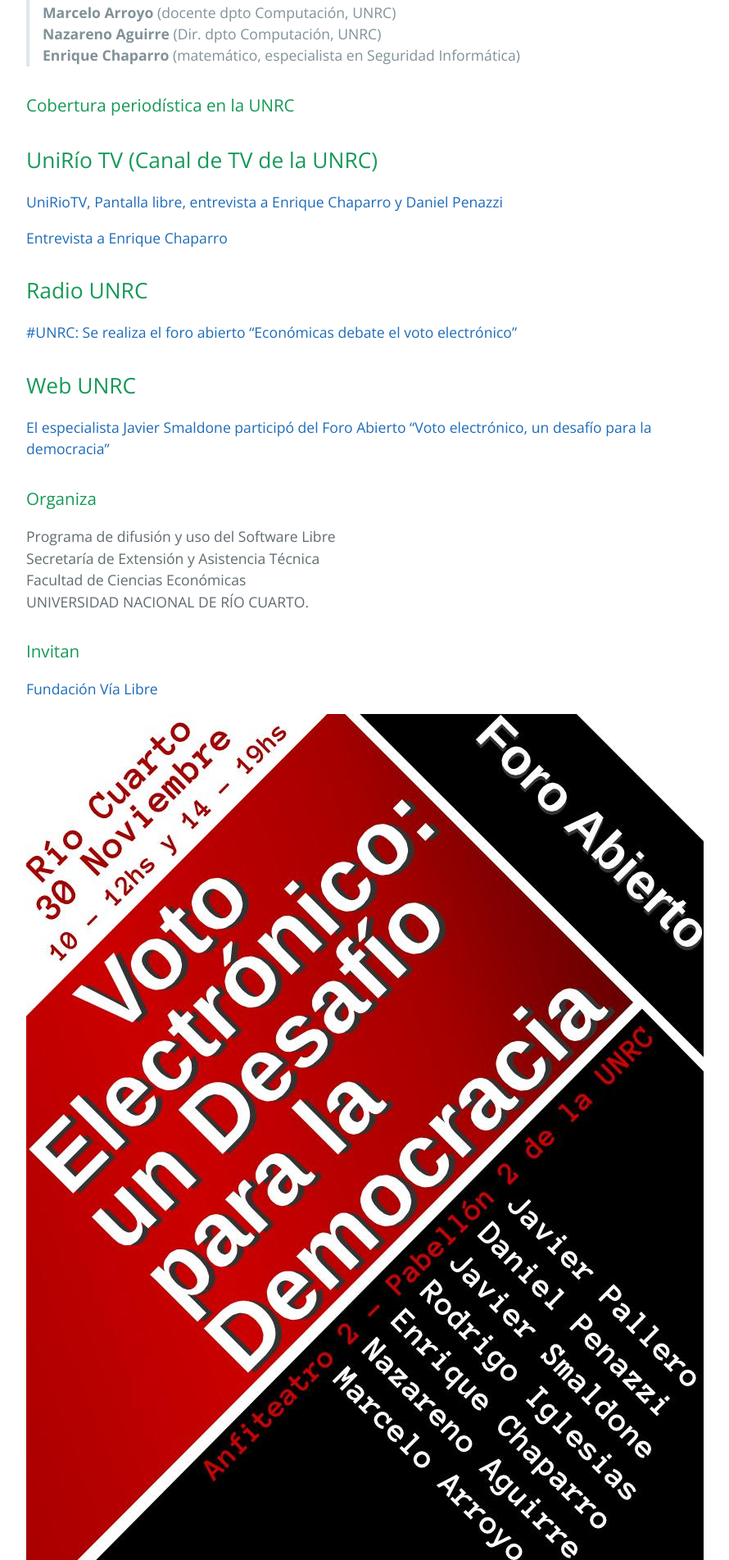
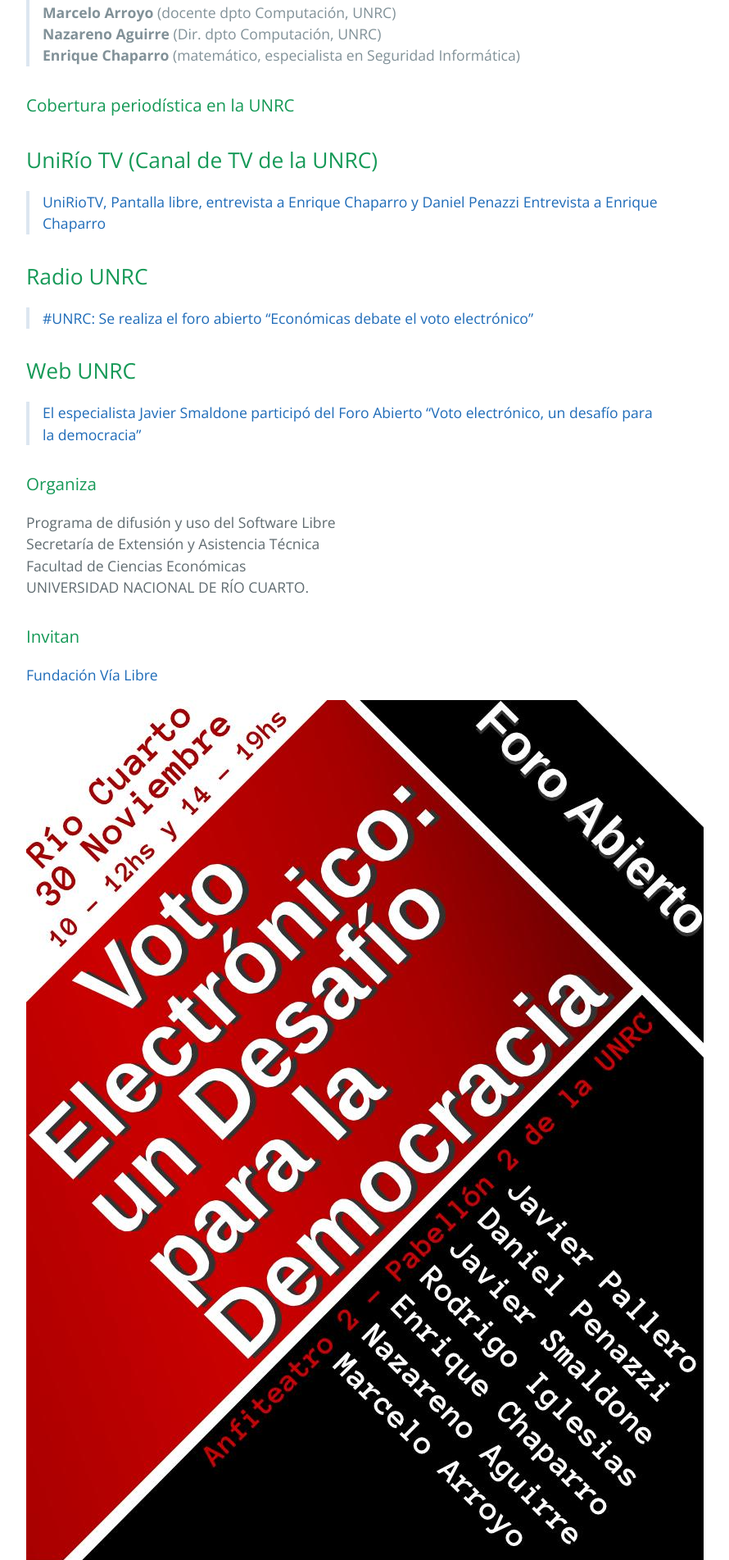
Before and after one commit to pewen/evoto, a Jekyll site: the page built from index.md, in a window 1280 px wide. Shown: the part 1061-2964 px from the top of the page at 82% size, without its empty margins (192-1082 px from the left). Built offline with Jekyll 4.4.1, drawn with Linux system fonts in a browser that asks for light colours.

Commit message:
minor changes

```diff
--- a/index.md
+++ b/index.md
@@ -22,19 +22,14 @@ title: {{ site.name }}
 ### Cobertura periodística en la UNRC
 
 ## UniRío TV (Canal de TV de la UNRC)
-
-[UniRioTV, Pantalla libre, entrevista a Enrique Chaparro y Daniel Penazzi](https://www.youtube.com/watch?v=OhYTRBVWfiE)
-
-[Entrevista a Enrique Chaparro](http://www.youtube.com/embed/WO82PoAczTc)
+> [UniRioTV, Pantalla libre, entrevista a Enrique Chaparro y Daniel Penazzi](https://www.youtube.com/watch?v=OhYTRBVWfiE)
+> [Entrevista a Enrique Chaparro](http://www.youtube.com/embed/WO82PoAczTc)
 
 ## Radio UNRC
-
-[#UNRC: Se realiza el foro abierto “Económicas debate el voto electrónico”](https://soundcloud.com/radiounrc/unrc-se-realiza-el-foro-abierto-economicas-debate-el-voto-electronico)
-
+> [#UNRC: Se realiza el foro abierto “Económicas debate el voto electrónico”](https://soundcloud.com/radiounrc/unrc-se-realiza-el-foro-abierto-economicas-debate-el-voto-electronico)
 
 ## Web UNRC
-
-[El especialista Javier Smaldone participó del Foro Abierto “Voto electrónico, un desafío para la democracia”](https://www.unrc.edu.ar/unrc/n_comp.cdc?nota=30231)
+> [El especialista Javier Smaldone participó del Foro Abierto “Voto electrónico, un desafío para la democracia”](https://www.unrc.edu.ar/unrc/n_comp.cdc?nota=30231)
 
 ### Organiza
 
```
Also changed, not shown: 1 other file.
